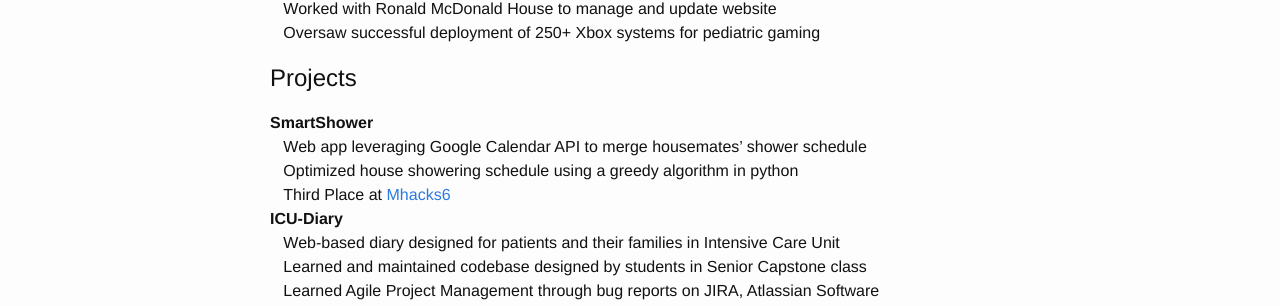
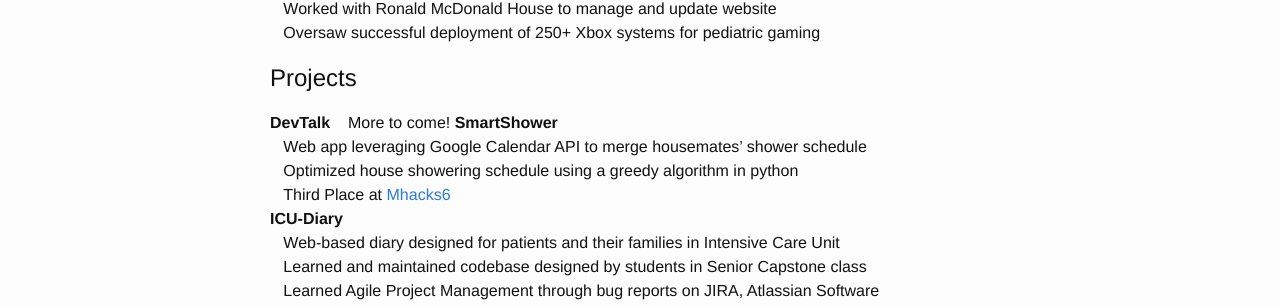
Before and after one commit to ahyerman/mysite, a Jekyll site: the page built from resume.md, in a window 1280 px wide. Shown: the part 708-1014 px from the top of the page. Built offline with Jekyll 4.4.1, drawn with Linux system fonts in a browser that asks for light colours; comment, search, counter and statistics services are not loaded.

Commit message:
added devtalk. also testing post-receive hook

```diff
--- a/resume.md
+++ b/resume.md
@@ -30,6 +30,8 @@ Relavent Coursework:
 &nbsp;&nbsp;&nbsp;Oversaw successful deployment of 250+ Xbox systems for pediatric gaming
 
 # Projects
+**DevTalk**
+&nbsp;&nbsp;&nbsp;More to come!
 **SmartShower**
 &nbsp;&nbsp;&nbsp;Web app leveraging Google Calendar API to merge housemates’ shower schedule
 &nbsp;&nbsp;&nbsp;Optimized house showering schedule using a greedy algorithm in python
```
